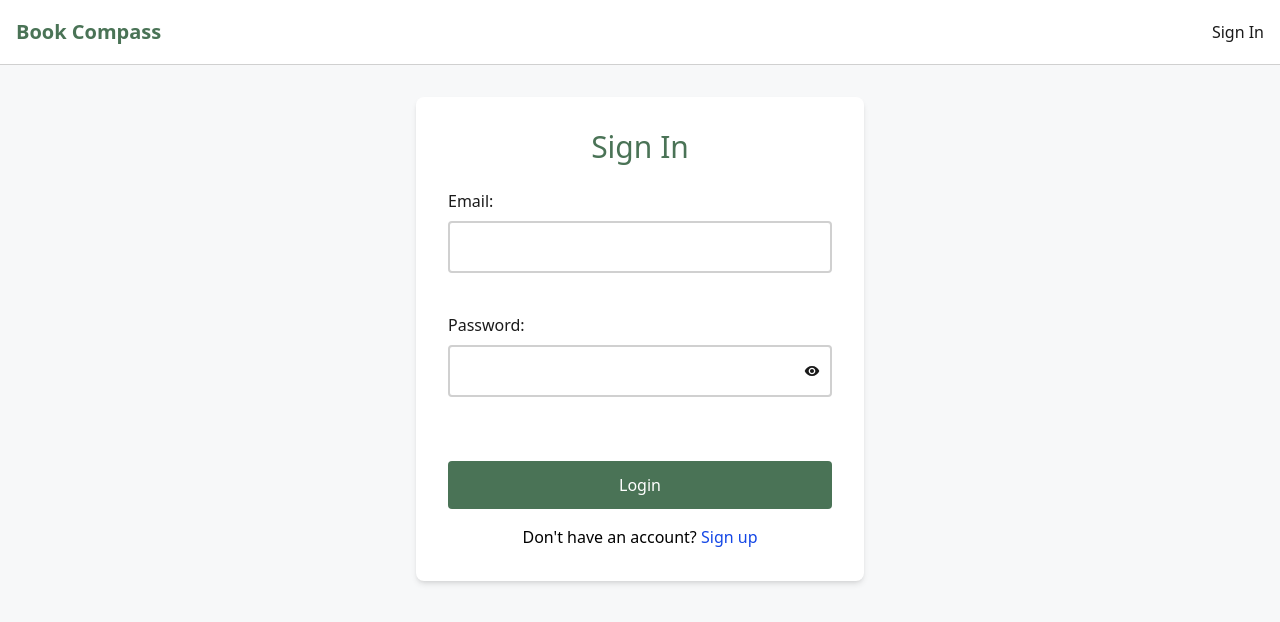
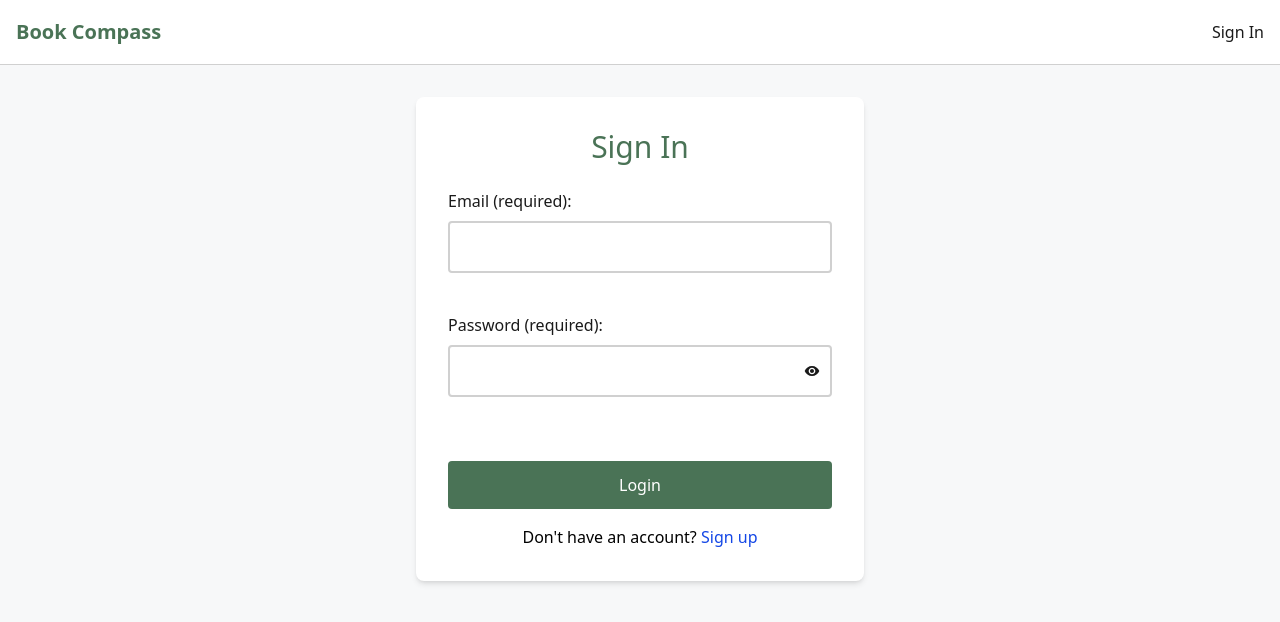
Before and after one commit to IraShy/book-compass-client, a React (Vite) app: page /login in a window 1280 px wide. Shown: the top 622 px of the page. Built offline with nearby package versions, Linux system fonts and the light colour scheme; no server answers.

Commit message:
feat(form): improve form accessibility

```diff
--- a/src/components/FormField.tsx
+++ b/src/components/FormField.tsx
@@ -17,7 +17,8 @@ function FormField({
   return (
     <div className="mb-4">
       <label htmlFor={name} className="label">
-        {label}:
+        {label}
+        {required && <span className="label-required"> (required)</span>}:
       </label>
       <input
         type={type}
@@ -25,6 +26,8 @@ function FormField({
         name={name}
         value={value}
         placeholder={placeholder}
+        aria-invalid={!!error}
+        aria-describedby={error ? `${name}-error` : undefined}
         onChange={onChange}
         onBlur={onBlur}
         className={`input ${error ? "input-error" : ""}`}
@@ -46,7 +49,11 @@ function FormField({
 
       <div className="min-h-6">
         {error && (
-          <span className="field-error-message" aria-live="polite">
+          <span
+            className="field-error-message"
+            aria-live="polite"
+            id={error ? `${name}-error` : undefined}
+          >
             {error}
           </span>
         )}
--- a/src/components/PasswordField.tsx
+++ b/src/components/PasswordField.tsx
@@ -14,7 +14,7 @@ function PasswordField({
   return (
     <div className="mb-4">
       <label htmlFor={name} className="label">
-        Password:
+        Password (required):
       </label>
       <div className="password-input-wrapper">
         <input
@@ -22,6 +22,8 @@ function PasswordField({
           id={name}
           name={name}
           value={value}
+          aria-invalid={!!error}
+          aria-describedby={error ? `${name}-error` : undefined}
           onChange={onChange}
           onBlur={onBlur}
           className={`input ${error ? "input-error" : ""}`}
@@ -46,7 +48,11 @@ function PasswordField({
       </div>
       <div className="min-h-6">
         {error && (
-          <span className="field-error-message" aria-live="polite">
+          <span
+            className="field-error-message"
+            aria-live="polite"
+            id={error ? `${name}-error` : undefined}
+          >
             {error}
           </span>
         )}
```
